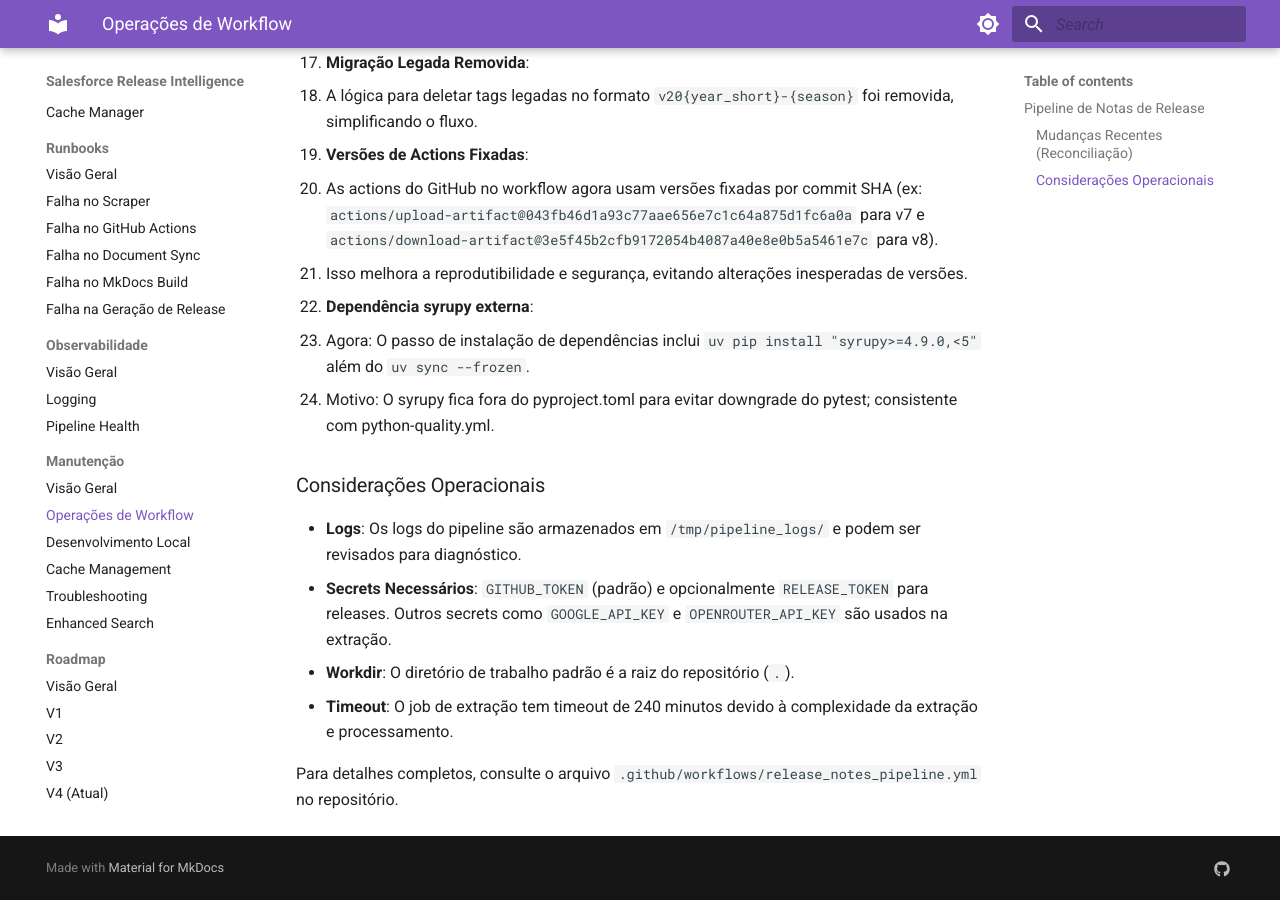
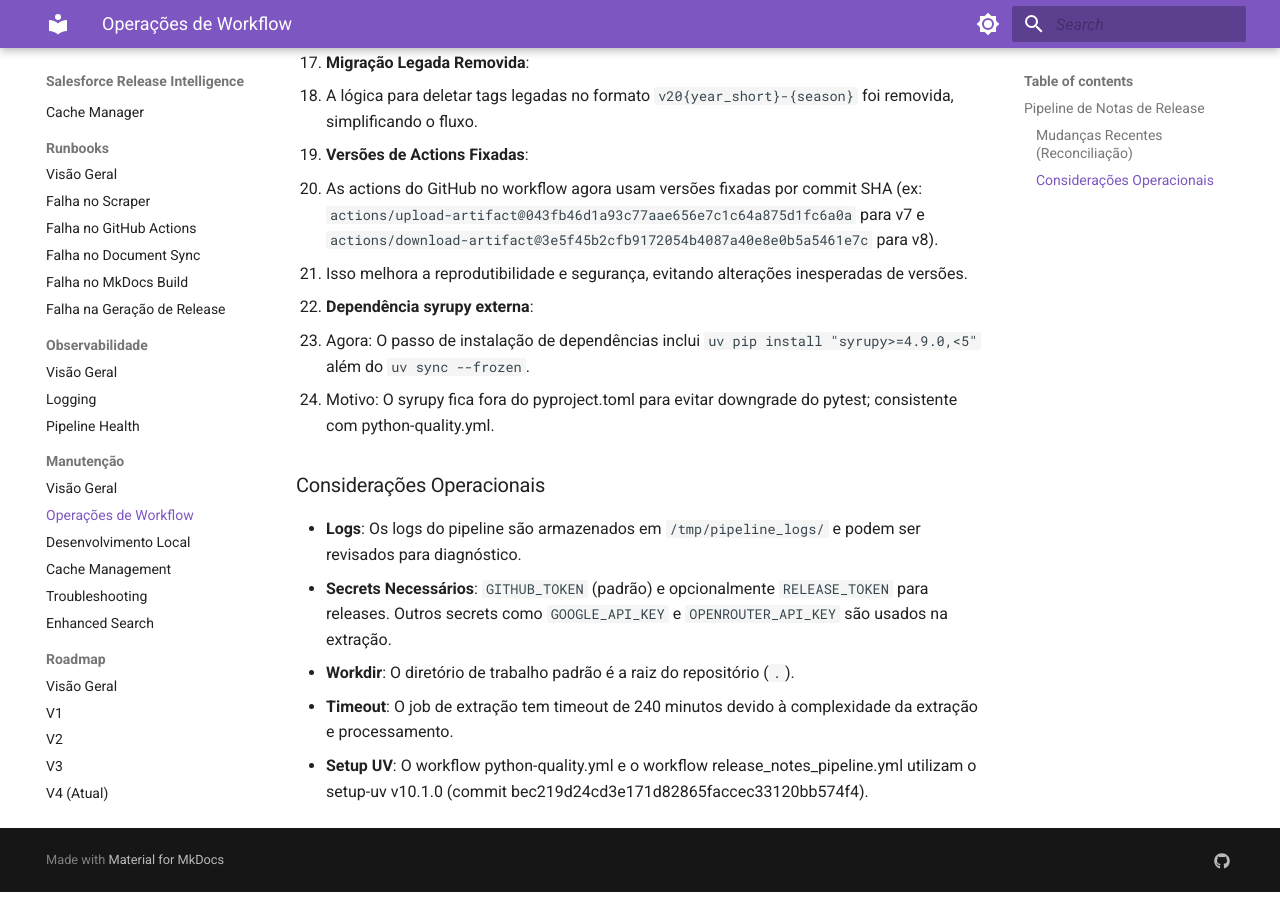
Before and after one commit to Fatal1tyBarucco/Salesforce-WebDev, an MkDocs documentation site: the page built from docs/maintenance/workflow-operations.md, in a window 1280 px wide and 900 px high, scrolled down 1262 px. Built offline with MkDocs 1.6.1 and Material for MkDocs 9.7.7, drawn with Linux system fonts in a browser that asks for light colours.

```diff
--- a/docs/maintenance/workflow-operations.md
+++ b/docs/maintenance/workflow-operations.md
@@ -47,5 +47,4 @@ Devido a atualizações no código-fonte, a documentação foi revisada para inc
 - **Secrets Necessários**: `GITHUB_TOKEN` (padrão) e opcionalmente `RELEASE_TOKEN` para releases. Outros secrets como `GOOGLE_API_KEY` e `OPENROUTER_API_KEY` são usados na extração.
 - **Workdir**: O diretório de trabalho padrão é a raiz do repositório (`.`).
 - **Timeout**: O job de extração tem timeout de 240 minutos devido à complexidade da extração e processamento.
-
-Para detalhes completos, consulte o arquivo `.github/workflows/release_notes_pipeline.yml` no repositório.
+- **Setup UV**: O workflow python-quality.yml e o workflow release_notes_pipeline.yml utilizam o setup-uv v10.1.0 (commit bec219d24cd3e171d82865faccec33120bb574f4).
```
Also changed, not shown: docs/architecture/decisions/adr-005-documentation-reconciliation.md (+1 -0 lines), docs/.documentation-manifest.json.
